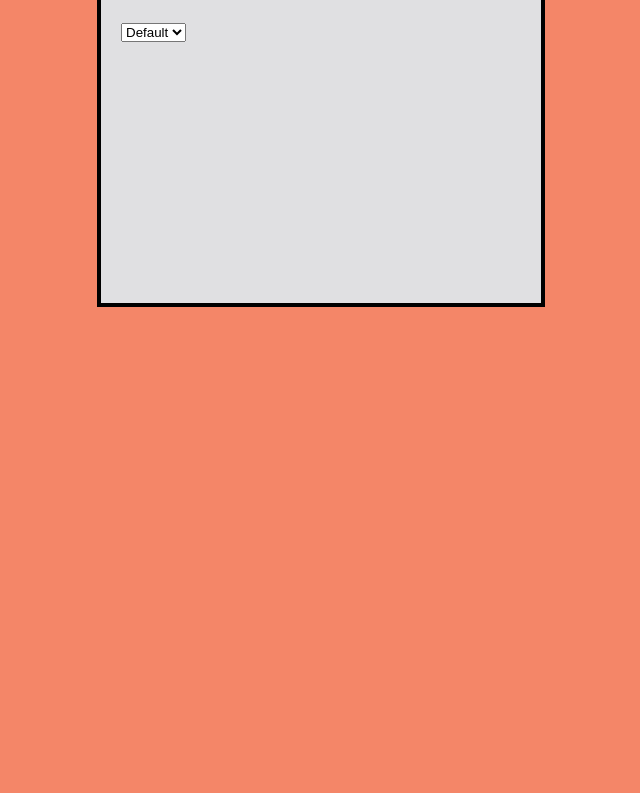
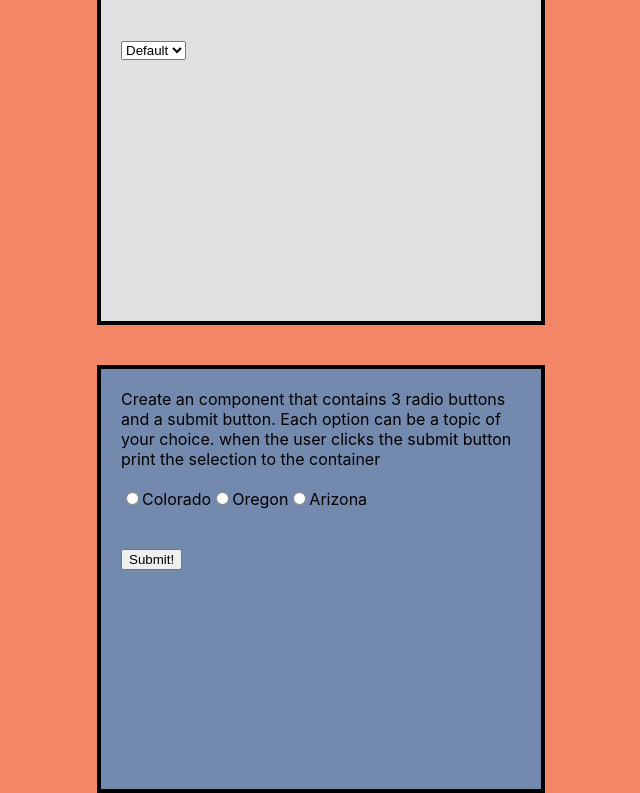
Before and after one commit to C-KWebsit/react_practice, a React (Create React App) app: page /playground in a window 1280 px wide. Shown: the part 1239-2032 px from the top of the page, without its empty margins (103-743 px from the left). Before the commit the page ends 1546 px from the top, so only its background shows below. Built offline with nearby package versions, Linux system fonts and the light colour scheme.

Commit message:
exercise 4 completed

```diff
--- a/src/App.css
+++ b/src/App.css
@@ -62,22 +62,8 @@
   flex-wrap: wrap;
   border: 4px solid black;
 }
-.exercise-box1{
-  width: 400px;
-  height: 400px;
-  align-items: center;
-  margin-left: 200px;
-  padding-top: 20px;
-  padding-left: 20px;
-  padding-right: 20px;
-  border: 4px solid black;
-}
-.exercise-1-button, exercise-2-button, exercise-3-button{
 
-  margin-top: 40px;
-}
-
-.exercise-box2, .exercise-box3 {
+.exercise-box1, .exercise-box2, .exercise-box3, .exercise-box4 {
   width: 400px;
   height: 400px;
   align-items: center;
@@ -90,6 +76,12 @@
 
 }
 
-.exercise-3-button{
+.exercise-1-button, .exercise-2-button, .exercise-3-button, .exercise-4-button {
+
   margin-top: 40px;
 }
+
+
+.exercise-3-button, .exercise-4-button{
+  margin-top: 40px;
+}
--- /dev/null
+++ b/src/Components/Exercise4.js
@@ -0,0 +1,61 @@
+import React, { Component } from 'react'
+
+export default class Exercise4 extends Component {
+
+    state = {
+
+        color: "#7389AE",
+        radios: '',
+        finalRadio: ''
+
+    }
+
+    handleRadioButtonChange = (e) => {
+
+        this.setState({
+            radios: e.target.value
+        })
+
+    }
+
+    getFinalRadio = () => {
+        this.setState({
+            finalRadio: this.state.radios
+        })
+    }
+
+    render() {
+        return (
+            <div>
+                <div style={{backgroundColor: this.state.color}} className="exercise-box4">
+                Create an component that contains 3 radio buttons and a submit button. Each option can be a topic of your choice. when the user clicks the submit button print the selection to the container
+                <br/>
+                <br/>
+                <input
+                type="radio"
+                value="Colorado"
+                name="states"
+                onChange={this.handleRadioButtonChange}/>Colorado
+
+                <input
+                type="radio"
+                 value="Oregon"
+                 name="states"
+                 onChange={this.handleRadioButtonChange}/>Oregon
+
+                <input
+                type="radio"
+                value="Arizona"
+                name="states"
+                onChange={this.handleRadioButtonChange}/>Arizona
+
+                <br/>
+                <button className="exercise-4-button"
+                onClick={this.getFinalRadio} >Submit!</button>
+                <p style={{color:"#7DCFB6"}}>{this.state.finalRadio}</p>
+                </div>
+
+            </div>
+        )
+    }
+}
--- a/src/Components/Playground.js
+++ b/src/Components/Playground.js
@@ -2,6 +2,7 @@ import React, { Component } from 'react'
 import Exercise1 from './Exercise1.js';
 import Exercise2 from './Exercise2.js'
 import Exercise3 from './Exercise3.js';
+import Exercise4 from './Exercise4.js';
 
 export default class Playground extends Component {
     state = { //here we set the initial state of our Playground background color to a pink color...we want this to change
@@ -26,6 +27,7 @@ export default class Playground extends Component {
                         handleColorChange={this.handleColorChange}/>
                     <Exercise2/>
                     <Exercise3/>
+                    <Exercise4/>
             </div>
         )
     }
```
